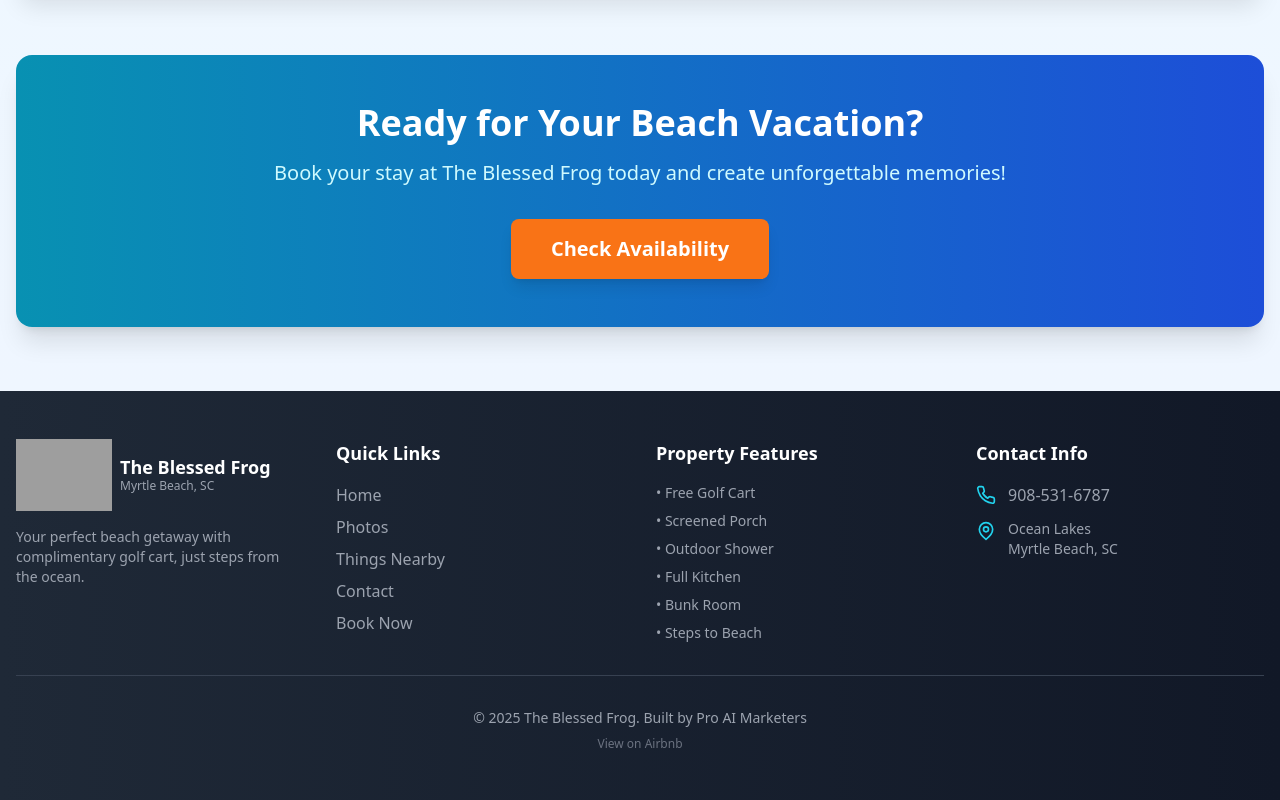
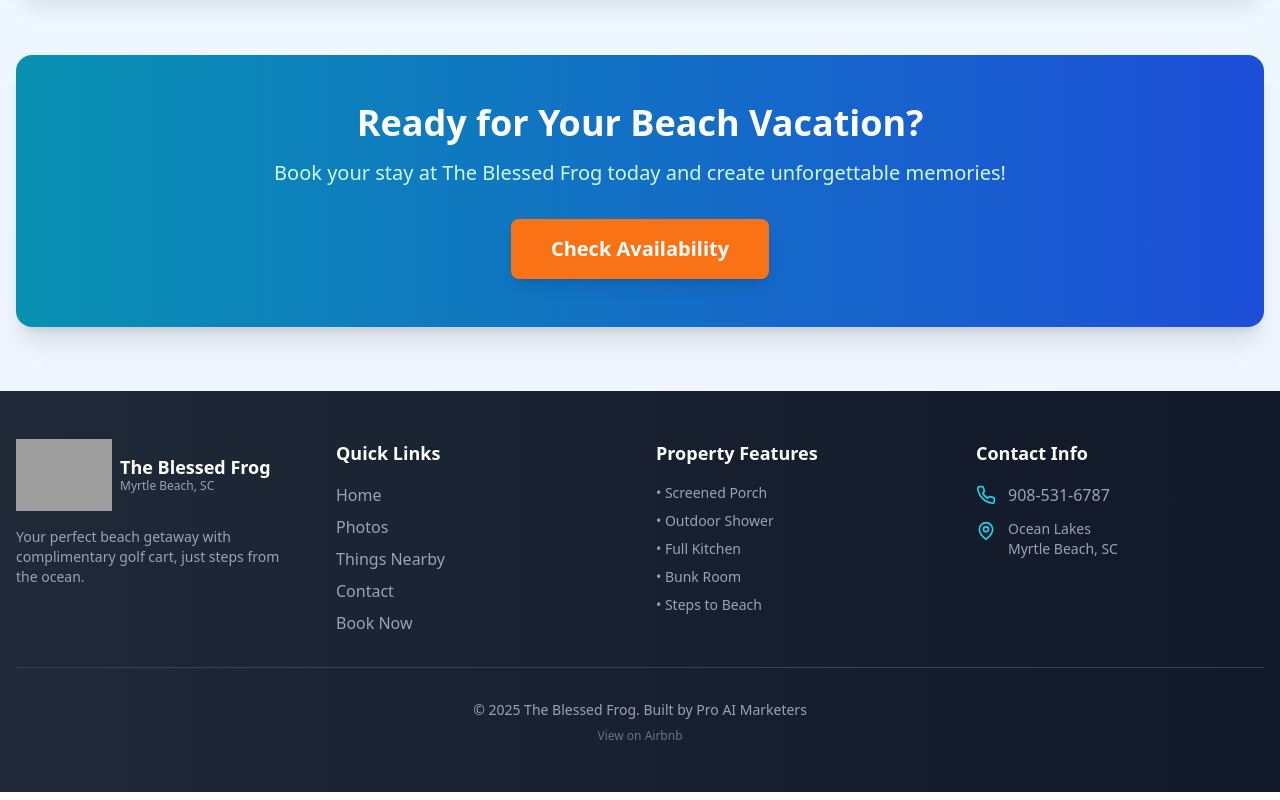
Before and after one commit to Kaviar7/sarah-website, a React (Vite) app: page / in a window 1280 px wide. Shown: the part 2552-3352 px from the top of the page. Built offline with nearby package versions, Linux system fonts and the light colour scheme; no server answers; grey boxes are pictures that could not be loaded.

Commit message:
Update Footer.tsx

```diff
--- a/src/components/Footer.tsx
+++ b/src/components/Footer.tsx
@@ -59,7 +59,6 @@ export default function Footer() {
           <div>
             <h4 className="font-bold text-lg mb-4">Property Features</h4>
             <ul className="space-y-2 text-gray-400 text-sm">
-              <li>• Free Golf Cart</li>
               <li>• Screened Porch</li>
               <li>• Outdoor Shower</li>
               <li>• Full Kitchen</li>
```
